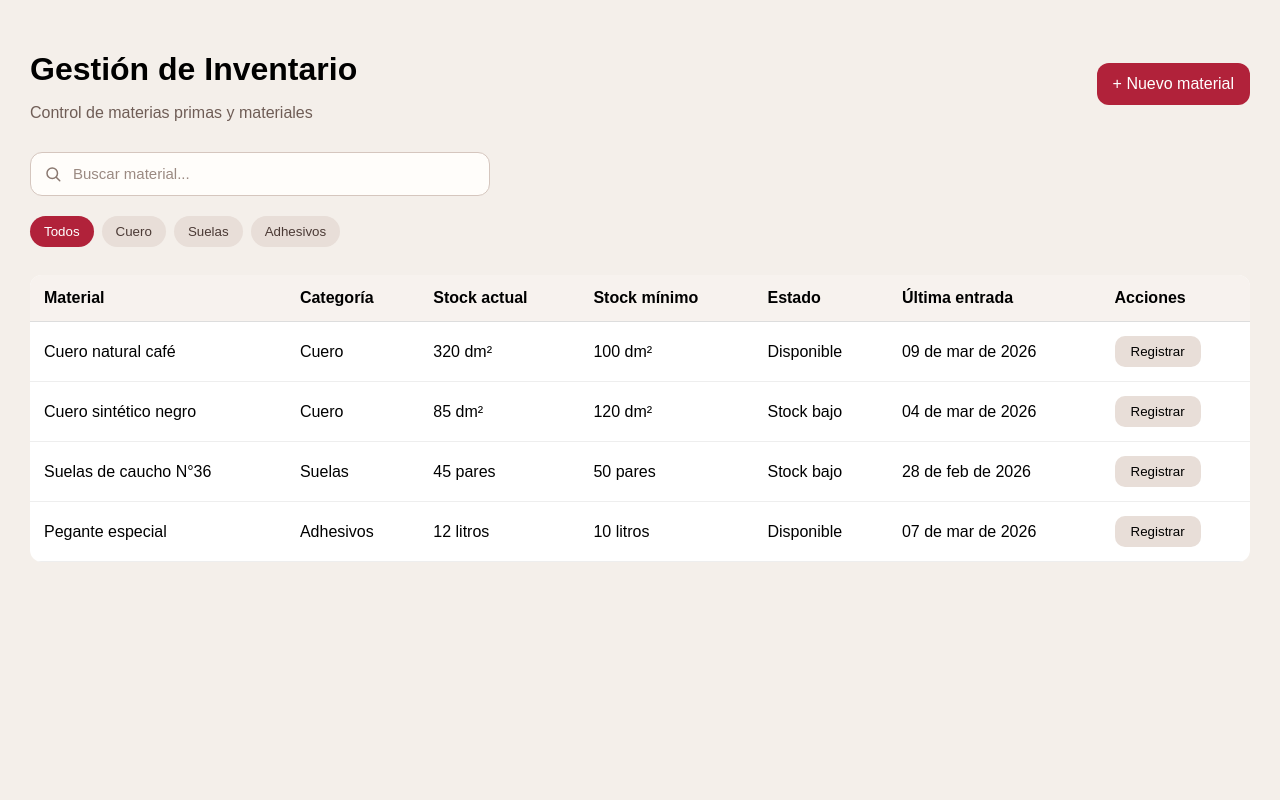
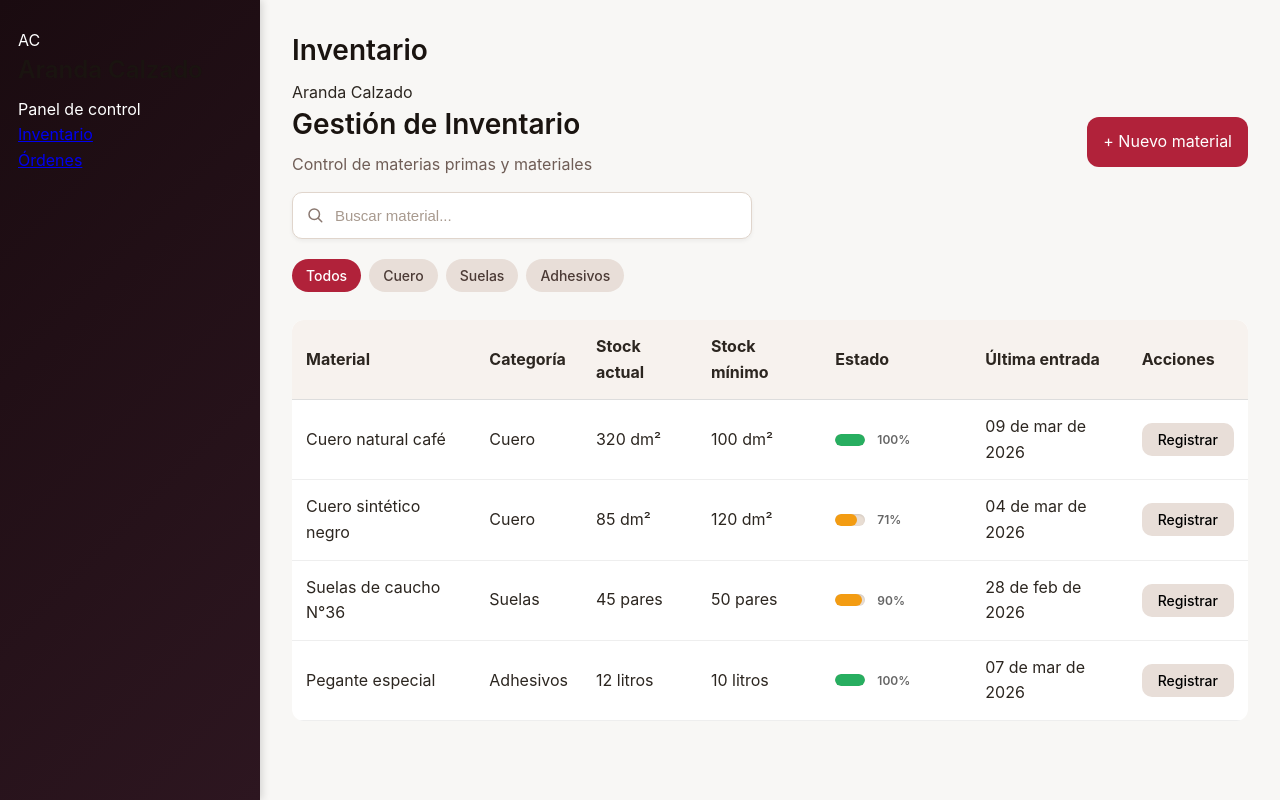
Before and after one commit to JulianAscanio/ArandaCalzado, a React (Vite) app: page /inventario in a window 1280 px wide. Built offline with nearby package versions, Linux system fonts and the light colour scheme.

Commit message:
Mejora: Implementa nuevo diseño de interfaz con componentes de layout y barra de estado para gestión de inventario

```diff
--- a/src/modules/inventory/components/InventoryTable.jsx
+++ b/src/modules/inventory/components/InventoryTable.jsx
@@ -1,3 +1,5 @@
+import StatusBar from './StatusBar';
+
 export default function InventoryTable({ items, onOpenModal }) {
   return (
     <table
@@ -35,8 +37,12 @@ export default function InventoryTable({ items, onOpenModal }) {
               <td style={tdStyle}>
                 {item.minStock} {item.unit}
               </td>
-              <td style={tdStyle}>
-                {lowStock ? "Stock bajo" : "Disponible"}
+              <td style={{ ...tdStyle, minWidth: '150px' }}>
+                <StatusBar
+                  current={item.stock}
+                  minimum={item.minStock}
+                  unit={item.unit}
+                />
               </td>
               <td style={tdStyle}>{item.lastEntry}</td>
                <td style={tdStyle}>
--- /dev/null
+++ b/src/modules/inventory/components/StatusBar.jsx
@@ -0,0 +1,50 @@
+export default function StatusBar({ current, minimum, unit }) {
+  const percentage = Math.min((current / minimum) * 100, 100);
+  const isLow = current < minimum;
+  const isCritical = current < minimum * 0.3;
+
+  const getColor = () => {
+    if (isCritical) return '#e74c3c';
+    if (isLow) return '#f39c12';
+    return '#27ae60';
+  };
+
+  const getStatusText = () => {
+    if (isCritical) return 'Crítico';
+    if (isLow) return 'Bajo';
+    return 'Disponible';
+  };
+
+  return (
+    <div style={{ display: 'flex', alignItems: 'center', gap: '12px', width: '100%' }}>
+      <div style={{ flex: 1 }}>
+        <div
+          style={{
+            width: '100%',
+            height: '12px',
+            background: '#e8ddd3',
+            borderRadius: '6px',
+            overflow: 'hidden',
+            boxShadow: 'inset 0 1px 2px rgba(0, 0, 0, 0.1)',
+          }}
+        >
+          <div
+            style={{
+              height: '100%',
+              width: `${percentage}%`,
+              background: getColor(),
+              transition: 'width 0.3s ease, background-color 0.3s ease',
+              borderRadius: '6px',
+            }}
+          />
+        </div>
+      </div>
+      <div style={{ display: 'flex', alignItems: 'center', gap: '8px', minWidth: '80px' }}>
+        <span style={{ fontSize: '12px', fontWeight: '600', color: '#666', minWidth: '30px' }}>
+          {Math.round(percentage)}%
+        </span>
+        {isCritical && <span style={{ fontSize: '14px' }}>⚠️</span>}
+      </div>
+    </div>
+  );
+}
--- a/src/modules/inventory/pages/InventoryPage.jsx
+++ b/src/modules/inventory/pages/InventoryPage.jsx
@@ -3,15 +3,16 @@ import { Link } from "react-router-dom";
 import SearchBar from "../components/SearchBar";
 import CategoryFilters from "../components/CategoryFilters";
 import InventoryTable from "../components/InventoryTable";
-import MovemmentModal from "../components/MovementModal";
+import MovementModal from "../components/MovementModal";
 import { useInventory } from "../context/InventoryContext";
+import AppLayout from "../../../shared/layout/AppLayout";
 
 export default function InventoryPage() {
   const [search, setSearch] = useState("");
   const [activeCategory, setActiveCategory] = useState("Todos");
   const [selectedMaterial, setSelectedMaterial] = useState(null);
 
-  const {materials} = useInventory();
+  const { materials } = useInventory();
 
   const filteredMaterials = useMemo(() => {
     return materials.filter((item) => {
@@ -27,7 +28,7 @@ export default function InventoryPage() {
   }, [materials, search, activeCategory]);
 
   return (
-    <div style={{ padding: "30px" }}>
+    <AppLayout title="Inventario">
       <div
         style={{
           display: "flex",
@@ -71,12 +72,12 @@ export default function InventoryPage() {
       <InventoryTable items={filteredMaterials} onOpenModal={setSelectedMaterial} />
       {
         selectedMaterial && (
-          <MovemmentModal
+          <MovementModal
             material={selectedMaterial}
             onClose={() => setSelectedMaterial(null)}
           />
         )
       }
-    </div>
+    </AppLayout>
   );
 }
--- a/src/modules/inventory/pages/NewMaterialPage.jsx
+++ b/src/modules/inventory/pages/NewMaterialPage.jsx
@@ -1,6 +1,7 @@
 import { useState } from "react";
 import { useNavigate } from "react-router-dom";
 import { useInventory } from "../context/InventoryContext";
+import AppLayout from "../../../shared/layout/AppLayout";
 
 export default function NewMaterialPage() {
   const navigate = useNavigate();
@@ -42,7 +43,8 @@ export default function NewMaterialPage() {
   };
 
   return (
-    <div style={pageStyle}>
+    <AppLayout title="Gestión de Inventario">
+      <div style={pageStyle}>
       <div style={cardStyle}>
         <h1 style={{ marginTop: 0, marginBottom: "8px" }}>Registrar nuevo material</h1>
         <p style={{ color: "#6f5d56", marginBottom: "24px" }}>
@@ -134,6 +136,7 @@ export default function NewMaterialPage() {
         </form>
       </div>
     </div>
+    </AppLayout>
   );
 }
 
--- /dev/null
+++ b/src/shared/layout/AppLayout.jsx
@@ -0,0 +1,16 @@
+import Sidebar from "./Sidebar";
+import Topbar from "./TopBar";
+
+export default function AppLayout({ children, title = "Panel" }) {
+    return (
+        <div className="app-shell">
+            <Sidebar />
+            <main className="app-main">
+                <Topbar title={title} />
+                <div className="app-content">
+                    {children}
+                </div>
+            </main>
+        </div>
+    );
+}
--- /dev/null
+++ b/src/shared/layout/Sidebar.jsx
@@ -0,0 +1,22 @@
+import { NavLink } from 'react-router-dom';
+
+export default function Sidebar() {
+  return(
+    <aside className='sidebar'>
+      <div>
+        <div className='brand-block'>
+          <div className='brand-logo'> AC </div>
+          <div>
+            <h2>Aranda Calzado</h2>
+            <p>Panel de control</p>
+          </div>
+        </div>
+        <nav className='sidebar-nav'>
+          <NavLink to={'/inventario'}>Inventario</NavLink>
+          <p></p>
+          <NavLink to={'/ordenes'}>Órdenes</NavLink>
+        </nav>
+      </div>
+    </aside>
+  );
+}
--- /dev/null
+++ b/src/shared/layout/TopBar.jsx
@@ -0,0 +1,10 @@
+export default function Topbar({ title }) {
+    return (
+        <header className="topbar">
+            <div>
+                <h1>{title}</h1>
+                <p>Aranda Calzado</p>
+            </div>
+        </header>
+    )
+}
--- a/src/styles.css
+++ b/src/styles.css
@@ -1,7 +1,19 @@
+* {
+  margin: 0;
+  padding: 0;
+  box-sizing: border-box;
+}
+
 body {
   margin: 0;
-  font-family: Arial, sans-serif;
-  background: #f4efea;
+  font-family: -apple-system, BlinkMacSystemFont, 'Segoe UI', 'Roboto', 'Oxygen', 'Ubuntu', 'Cantarell', 'Fira Sans', 'Droid Sans', 'Helvetica Neue', sans-serif;
+  background: #f8f7f5;
+  color: #2c2620;
+  line-height: 1.6;
+}
+
+html {
+  scroll-behavior: smooth;
 }
 
 .search-bar {
@@ -28,33 +40,168 @@ body {
 .search-bar__input {
   width: 100%;
   padding: 12px 14px 12px 42px;
-  border: 1px solid #d5c6be;
-  border-radius: 12px;
-  background: #fffdfa;
-  color: #3b2f2a;
+  border: 1px solid #e0d5cc;
+  border-radius: 10px;
+  background: #ffffff;
+  color: #2c2620;
   font-size: 15px;
-  line-height: 1.2;
-  transition: border-color 0.2s ease, box-shadow 0.2s ease, background 0.2s ease;
+  line-height: 1.4;
+  transition: all 0.2s ease;
   box-sizing: border-box;
+  box-shadow: 0 2px 4px rgba(0, 0, 0, 0.05);
 }
 
 .search-bar__input::placeholder {
-  color: #9b8a82;
+  color: #a89a8f;
 }
 
 .search-bar__input:hover {
-  border-color: #b9a49a;
+  border-color: #d0bfb5;
+  box-shadow: 0 4px 8px rgba(0, 0, 0, 0.08);
 }
 
 .search-bar__input:focus {
   outline: none;
   border-color: #b1223a;
   background: #ffffff;
-  box-shadow: 0 0 0 4px rgba(177, 34, 58, 0.15);
+  box-shadow: 0 0 0 4px rgba(177, 34, 58, 0.12), 0 4px 12px rgba(0, 0, 0, 0.1);
 }
 
 @media (max-width: 640px) {
   .search-bar {
     width: 100%;
   }
+
+  .app-main {
+    padding: 16px;
+  }
+
+  .sidebar {
+    width: 100%;
+    padding: 16px;
+    justify-content: flex-start;
+    box-shadow: 0 2px 8px rgba(0, 0, 0, 0.1);
+  }
+
+  h1 { font-size: 24px; }
+  h2 { font-size: 20px; }
+  h3 { font-size: 18px; }
 }
+
+.app-shell {
+  min-height: 100vh;
+  display: flex;
+  background: #f8f7f5;
+}
+
+.app-main {
+  flex: 1;
+  padding: 32px;
+  overflow-y: auto;
+}
+
+.app-content {
+  width: 100%;
+  max-width: 1400px;
+  margin: 0 auto;
+}
+
+.sidebar {
+  width: 260px;
+  background: linear-gradient(135deg, #1a0b10 0%, #2d1620 100%);
+  color: white;
+  padding: 28px 18px;
+  display: flex;
+  flex-direction: column;
+  justify-content: space-between;
+  box-shadow: 2px 0 8px rgba(0, 0, 0, 0.15);
+  position: relative;
+  transition: all 0.3s ease;
+}
+
+/* Componentes globales */
+button {
+  padding: 10px 16px;
+  border: none;
+  border-radius: 8px;
+  font-size: 14px;
+  font-weight: 500;
+  cursor: pointer;
+  transition: all 0.2s ease;
+  font-family: inherit;
+}
+
+button:hover {
+  transform: translateY(-1px);
+  box-shadow: 0 4px 12px rgba(0, 0, 0, 0.1);
+}
+
+button:active {
+  transform: translateY(0);
+}
+
+.btn-primary {
+  background: linear-gradient(135deg, #b1223a 0%, #8a1a2e 100%);
+  color: white;
+}
+
+.btn-primary:hover {
+  background: linear-gradient(135deg, #c8284a 0%, #9a2539 100%);
+}
+
+.btn-secondary {
+  background: #e8ddd3;
+  color: #2c2620;
+}
+
+.btn-secondary:hover {
+  background: #dcccc1;
+}
+
+/* Cards */
+.card {
+  background: white;
+  border-radius: 12px;
+  padding: 16px;
+  box-shadow: 0 2px 8px rgba(0, 0, 0, 0.08);
+  transition: all 0.3s ease;
+}
+
+.card:hover {
+  box-shadow: 0 4px 16px rgba(0, 0, 0, 0.12);
+  transform: translateY(-2px);
+}
+
+/* Headings */
+h1, h2, h3, h4, h5, h6 {
+  font-weight: 600;
+  line-height: 1.3;
+  margin-bottom: 12px;
+  color: #1a1410;
+}
+
+h1 { font-size: 28px; }
+h2 { font-size: 24px; }
+h3 { font-size: 20px; }
+h4 { font-size: 18px; }
+h5 { font-size: 16px; }
+h6 { font-size: 14px; }
+
+/* Scrollbar mejorado */
+::-webkit-scrollbar {
+  width: 8px;
+  height: 8px;
+}
+
+::-webkit-scrollbar-track {
+  background: #f8f7f5;
+}
+
+::-webkit-scrollbar-thumb {
+  background: #d0bfb5;
+  border-radius: 4px;
+}
+
+::-webkit-scrollbar-thumb:hover {
+  background: #b9a49a;
+}
```
Also changed, not shown: src/modules/inventory/context/InventoryContext.jsx (+26 -4 lines), src/shared/layout/Layout.jsx (added, +15 -0 lines).
